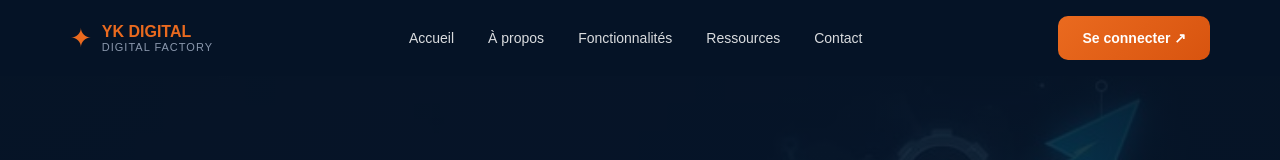
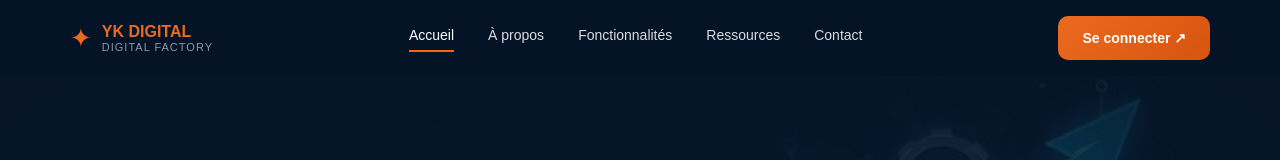
Before and after one commit to RefkaMechri/DgFactory, a Next.js app: page / in a window 1280 px wide. Shown: the top 160 px of the page. Built offline with nearby package versions, Linux system fonts and the light colour scheme.

Commit message:
aboutupdate

```diff
--- a/app/about/page.tsx
+++ b/app/about/page.tsx
@@ -1,9 +1,14 @@
+"use client";
+
 import Link from "next/link";
 import Image from "next/image";
+import { usePathname } from "next/navigation";
 import heroImage from "../../image/about.jpg";
 import "../../CSS/about.css";
 
 export default function AboutPage() {
+  const pathname = usePathname();
+
   return (
     <main className="aboutPage">
       <nav className="aboutNavbar">
@@ -16,8 +21,14 @@ export default function AboutPage() {
         </div>
 
         <div className="aboutLinks">
-          <Link href="/">Accueil</Link>
-          <Link href="/about">À propos</Link>
+          <Link href="/" className={pathname === "/" ? "activeLink" : ""}>
+            Accueil
+          </Link>
+
+          <Link href="/about" className={pathname === "/about" ? "activeLink" : ""}>
+            À propos
+          </Link>
+
           <a href="#">Fonctionnalités</a>
           <a href="#">Ressources</a>
           <a href="#">Contact</a>
--- a/app/globals.css
+++ b/app/globals.css
@@ -83,11 +83,37 @@ a {
   display: flex;
   gap: 34px;
   font-size: 14px;
+}
+
+.homeLinks a {
+  position: relative;
+  padding-bottom: 6px;
   color: rgba(255, 255, 255, 0.85);
+  transition: color 0.3s ease;
+}
+
+.homeLinks a::after {
+  content: "";
+  position: absolute;
+  left: 0;
+  bottom: 0;
+  width: 0;
+  height: 2px;
+  background: var(--yk-orange);
+  transition: width 0.3s ease;
 }
 
 .homeLinks a:hover {
   color: var(--yk-orange-light);
+}
+
+.homeLinks a:hover::after,
+.homeLinks a.activeLink::after {
+  width: 100%;
+}
+
+.homeLinks a.activeLink {
+  color: white;
 }
 
 .openAccountBtn {
--- a/app/page.tsx
+++ b/app/page.tsx
@@ -1,8 +1,13 @@
+"use client";
+
 import Link from "next/link";
 import Image from "next/image";
+import { usePathname } from "next/navigation";
 import heroImage from "../image/homepage.jpg";
 
 export default function HomePage() {
+  const pathname = usePathname();
+
   return (
     <main className="homePage">
       <nav className="homeNavbar">
@@ -15,11 +20,25 @@ export default function HomePage() {
         </div>
 
         <div className="homeLinks">
-          <a href="#">Accueil</a>
-          <a href="/about">À propos</a>
-          <a href="#">Fonctionnalités</a>
-          <a href="#">Ressources</a>
-          <a href="#">Contact</a>
+          <Link href="/" className={pathname === "/" ? "activeLink" : ""}>
+            Accueil
+          </Link>
+
+          <Link href="/about" className={pathname === "/about" ? "activeLink" : ""}>
+            À propos
+          </Link>
+
+          <Link href="#" className="">
+            Fonctionnalités
+          </Link>
+
+          <Link href="#" className="">
+            Ressources
+          </Link>
+
+          <Link href="#" className="">
+            Contact
+          </Link>
         </div>
 
         <div className="homeActions">
@@ -28,7 +47,6 @@ export default function HomePage() {
           </Link>
         </div>
       </nav>
-
       <section className="heroSection">
         <div className="heroBackdrop">
           <Image
```
Also changed, not shown: CSS/about.css (+24 -1 lines).
